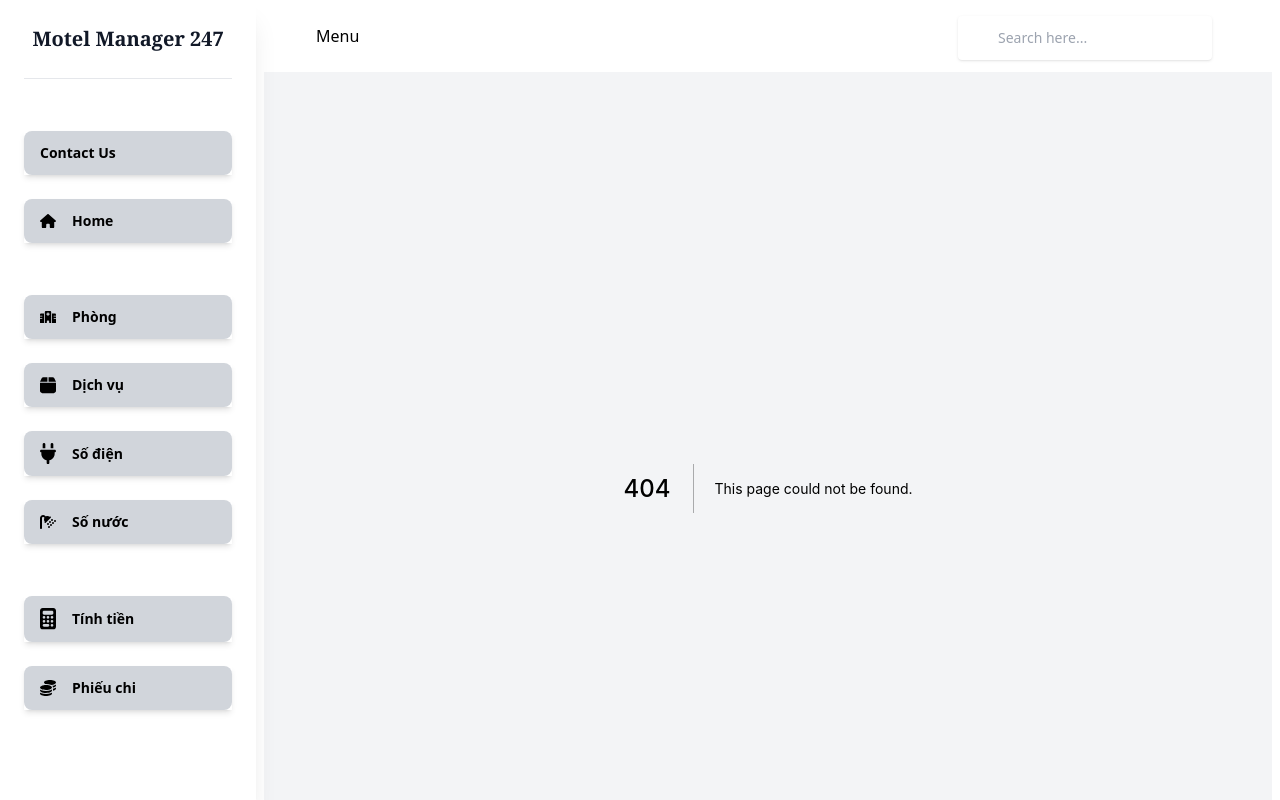
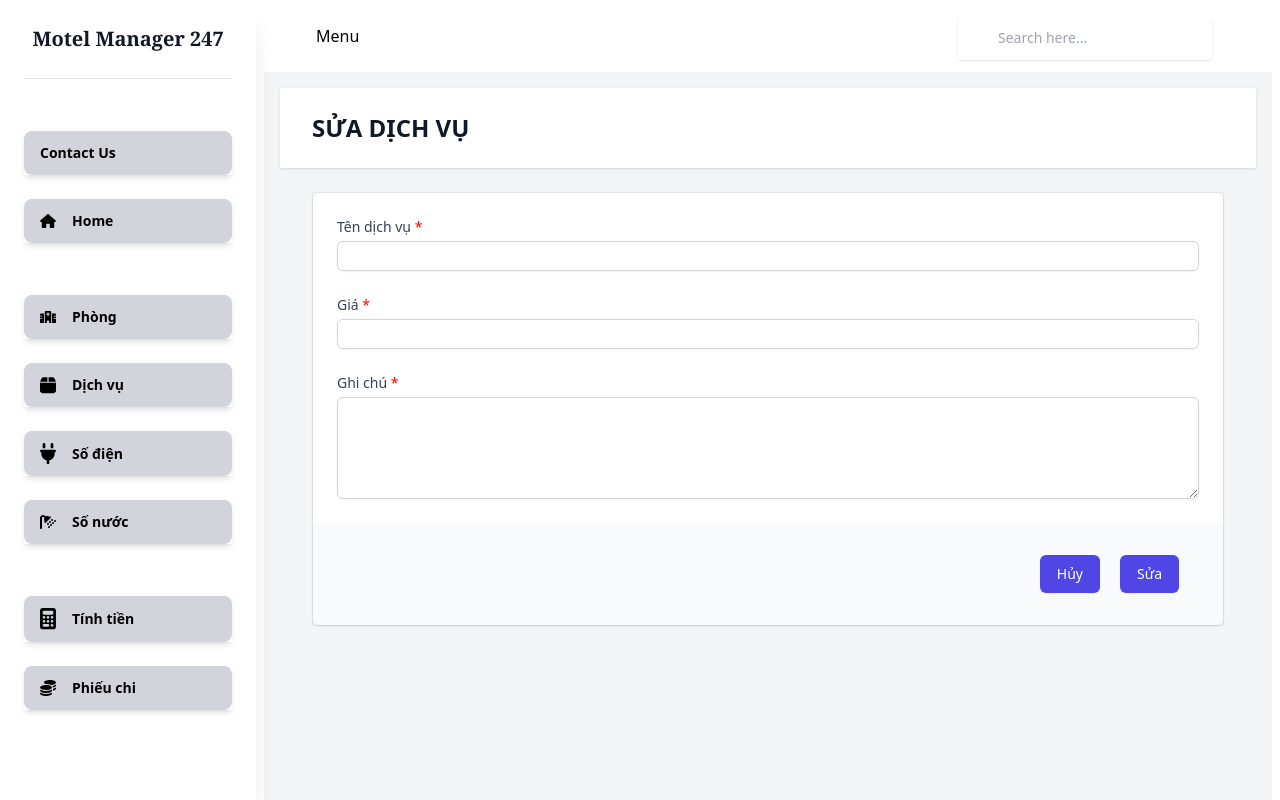
Before and after one commit to thanhdat274/FE_motel-manager-247, a Next.js app: page /manager/landlord/service-room/edit-service-room in a window 1280 px wide. Before the commit this address had no page. Shown: the top 800 px of the page. Built offline with nearby package versions, Linux system fonts and the light colour scheme.

Commit message:
create ui edit service room

```diff
--- /dev/null
+++ b/src/pages/manager/landlord/service-room/edit-service-room.tsx
@@ -0,0 +1,86 @@
+import React from 'react'
+
+type Props = {}
+
+const EditServiceRoom = (props: Props) => {
+  return (
+    <div>
+          <div className='h-screen'>
+      <div className="min-h-full">
+        <header className="bg-white shadow">
+          <div className="max-w-7xl mx-auto py-6 px-4 sm:px-6 lg:px-8">
+            <div className="lg:flex lg:items-center lg:justify-between">
+              <div className="flex-1 min-w-0">
+                <h2 className="text-2xl font-bold leading-7 text-gray-900 sm:text-2xl sm:truncate uppercase">
+                  Sửa dịch vụ
+                </h2>
+              </div>
+            </div>
+          </div>
+        </header>
+        <main>
+          <div className="max-w-7xl mx-auto py-6 sm:px-6 lg:px-8">
+            <div className="md:grid md:grid-cols-3 md:gap-6 ">
+              <div className="mt-5 md:mt-0 md:col-span-3 border">
+                <form id="formAdd">
+                  <div className="shadow sm:rounded-md sm:overflow-hidden">
+                    <div className="px-4 py-5 bg-white space-y-6 sm:p-6">
+                      <div className="col-span-6">
+                        <label className="block text-sm font-medium text-gray-700">
+                          Tên dịch vụ <span className="text-[red]">*</span>
+                        </label>
+                        <input
+                          type="text"
+                          id="name-product"
+                          className="mt-1 focus:ring-indigo-500 focus:border-indigo-500 block w-full shadow-sm sm:text-sm h-[30px] border border-gray-300 rounded-md"
+                        />
+                      </div>
+                      <div className="col-span-6">
+                        <label className="block text-sm font-medium text-gray-700">
+                          Giá <span className="text-[red]">*</span>
+                        </label>
+                        <input
+                          type="number"
+                          id="price-product"
+                          className="mt-1 focus:ring-indigo-500 focus:border-indigo-500 block w-full shadow-sm sm:text-sm h-[30px] border border-gray-300 rounded-md"
+                        />
+                      </div>
+
+                      <div>
+                        <label className="block text-sm font-medium text-gray-700">
+                          Ghi chú <span className="text-[red]">*</span>
+                        </label>
+                        <div className="mt-1">
+                          <textarea
+                            rows={5}
+                            id="short_desc-product"
+                            className="shadow-sm focus:ring-indigo-500 focus:border-indigo-500 mt-1 block w-full sm:text-sm border border-gray-300 rounded-md"
+                            defaultValue={''}
+                          />
+                        </div>
+                      </div>
+                    </div>
+                    <div className="px-4 py-3 bg-gray-50 text-right sm:px-6">
+                      <a
+                        href="/admin/product"
+                        className="inline-flex justify-center py-2 px-4 border border-transparent shadow-sm text-sm font-medium rounded-md text-white bg-indigo-600 hover:bg-indigo-700 focus:outline-none focus:ring-2 focus:ring-offset-2 focus:ring-indigo-500"
+                      >
+                        Hủy
+                      </a>
+                      <button className="inline-flex justify-center py-2 px-4 m-5 border border-transparent shadow-sm text-sm font-medium rounded-md text-white bg-indigo-600 hover:bg-indigo-700 focus:outline-none focus:ring-2 focus:ring-offset-2 focus:ring-indigo-500">
+                        Sửa
+                      </button>
+                    </div>
+                  </div>
+                </form>
+              </div>
+            </div>
+          </div>
+        </main>
+      </div>
+    </div>
+    </div>
+  )
+}
+
+export default EditServiceRoom
--- a/src/pages/manager/landlord/service-room/index.tsx
+++ b/src/pages/manager/landlord/service-room/index.tsx
@@ -82,7 +82,7 @@ const ListServiceRoom = (props: Props) => {
                         </td>
                         <td className="px-6 py-4 whitespace-nowrap">
                           <div className="text-center flex">
-                            <a href="" className="text-amber-500 hover:text-amber-600 mx-[10px]">
+                            <a href="/manager/landlord/service-room/edit-service-room" className="text-amber-500 hover:text-amber-600 mx-[10px]">
                               <FontAwesomeIcon className="w-[20px]" icon={faPenToSquare}></FontAwesomeIcon>
                             </a>
                             <a href="" className="text-amber-500 hover:text-amber-600 mx-[10px]">
```
